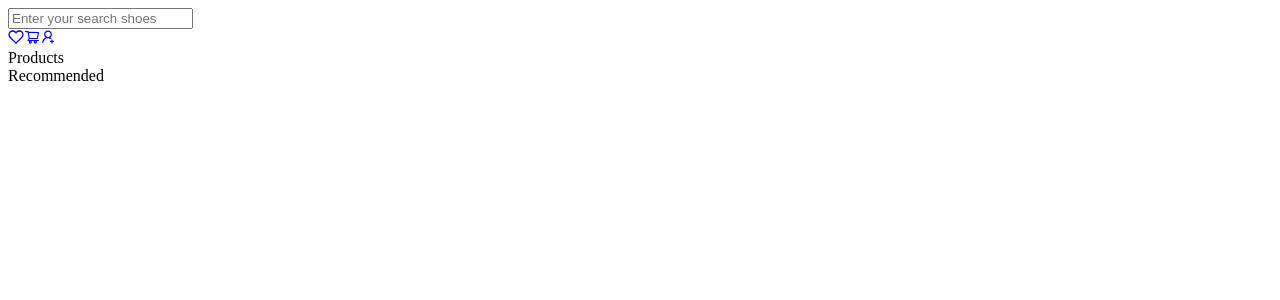
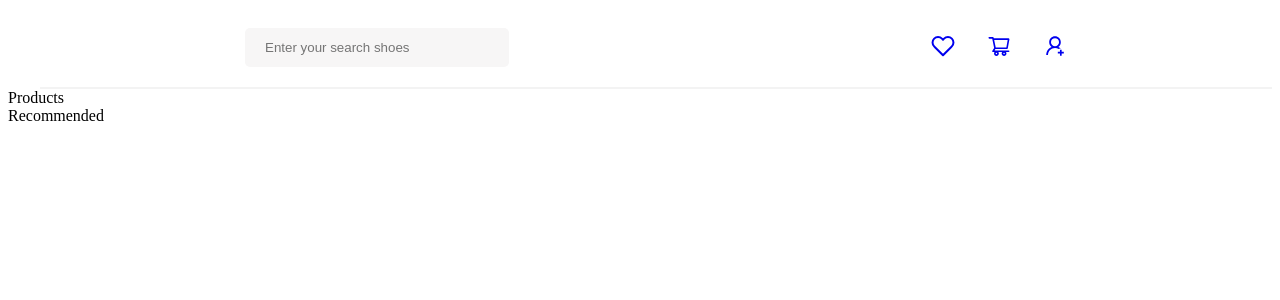
Before and after one commit to hafsa-aarifeen/E-Commerce-with-Advance-Filtering-React, a React (Create React App) app: page / in a window 1280 px wide. Shown: the top 300 px of the page. Built offline with nearby package versions, Linux system fonts and the light colour scheme.

Commit message:
Stylings

```diff
--- a/src/Navigation/Nav.css
+++ b/src/Navigation/Nav.css
@@ -0,0 +1,26 @@
+nav {
+    display: flex;
+    border-bottom: 2px solid #f3f3f3;
+    justify-content: space-around;
+    align-items: center;
+    padding: 20px;
+    z-index: 999;
+    margin-left: 2rem;
+  }
+
+  input {
+    padding: 12px 20px;
+    border: none;
+    background: #f7f6f6;
+    outline: none;
+    margin-right: 20px;
+    border-radius: 5px;
+    position: relative;
+    width: 14rem;
+  }
+
+  .nav-icons {
+    width: 1.5rem;
+    height: 1.5rem;
+    margin-left: 2rem;
+  }
--- /dev/null
+++ b/src/index.css
@@ -0,0 +1,26 @@
+* {
+    padding: 0;
+    margin: 0;
+    box-sizing: border-box;
+    font-family: sans-serif;
+  }
+
+  a {
+    text-decoration: none;
+    color: rgb(97, 97, 97);
+  }
+
+  li {
+    list-style: none;
+  }
+
+  .btns {
+    padding: 10px 20px;
+    margin-right: 6px;
+    background: transparent;
+    border: none;
+    border: 0.6px solid #ccc;
+    border-radius: 5px;
+    color: #323232;
+    cursor: pointer;
+  }
```
